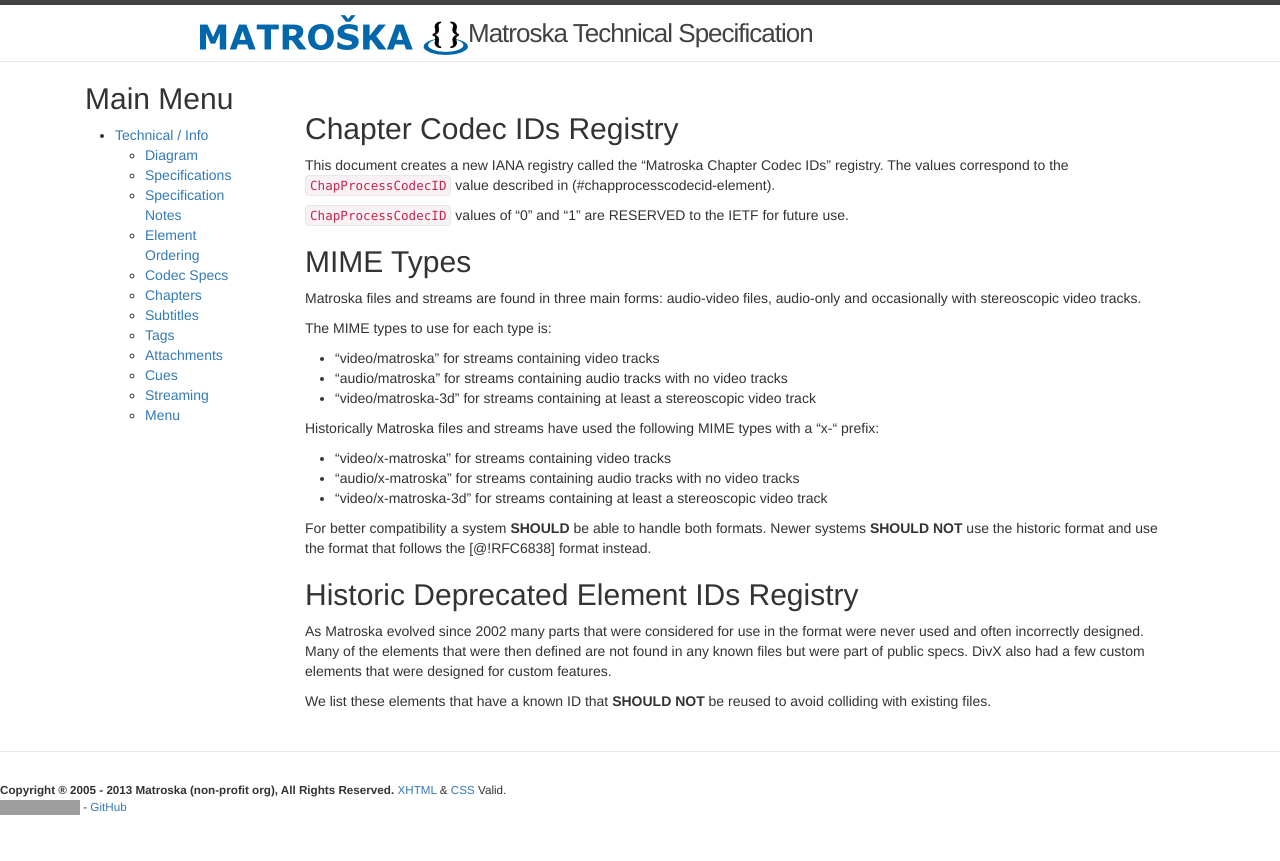
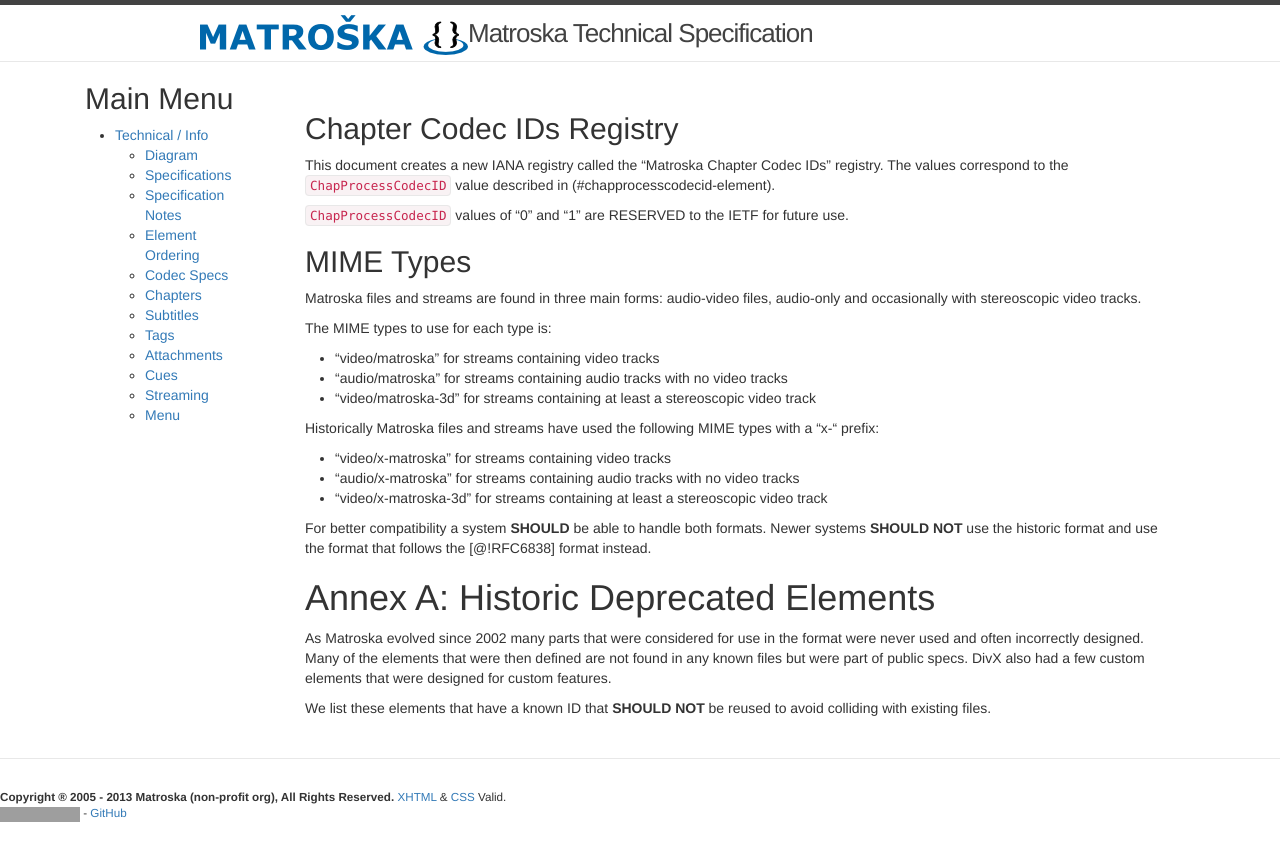
Before and after one commit to ietf-wg-cellar/matroska-specification, a Jekyll site: the page built from iana.md, in a window 1280 px wide. Shown: the top 861 px of the page. Built offline with Jekyll 4.4.1, drawn with Linux system fonts in a browser that asks for light colours; our own code applies the rules of GitHub Pages for plain Markdown files; grey boxes are pictures that could not be loaded.

Commit message:
list the deprecated elements in the list of known IDs
And move the deprecated list as an annex. It doesn't need a special IANA
registry of deprecated elements anymore.

```diff
--- a/iana.md
+++ b/iana.md
@@ -28,7 +28,7 @@
 Newer systems **SHOULD NOT** use the historic format and use the format that follows the [@!RFC6838] format instead.
 
 
-## Historic Deprecated Element IDs Registry
+# Annex A: Historic Deprecated Elements
 
 As Matroska evolved since 2002 many parts that were considered for use in the format were never
 used and often incorrectly designed. Many of the elements that were then defined are not
```
Also changed, not shown: 2 other files.
